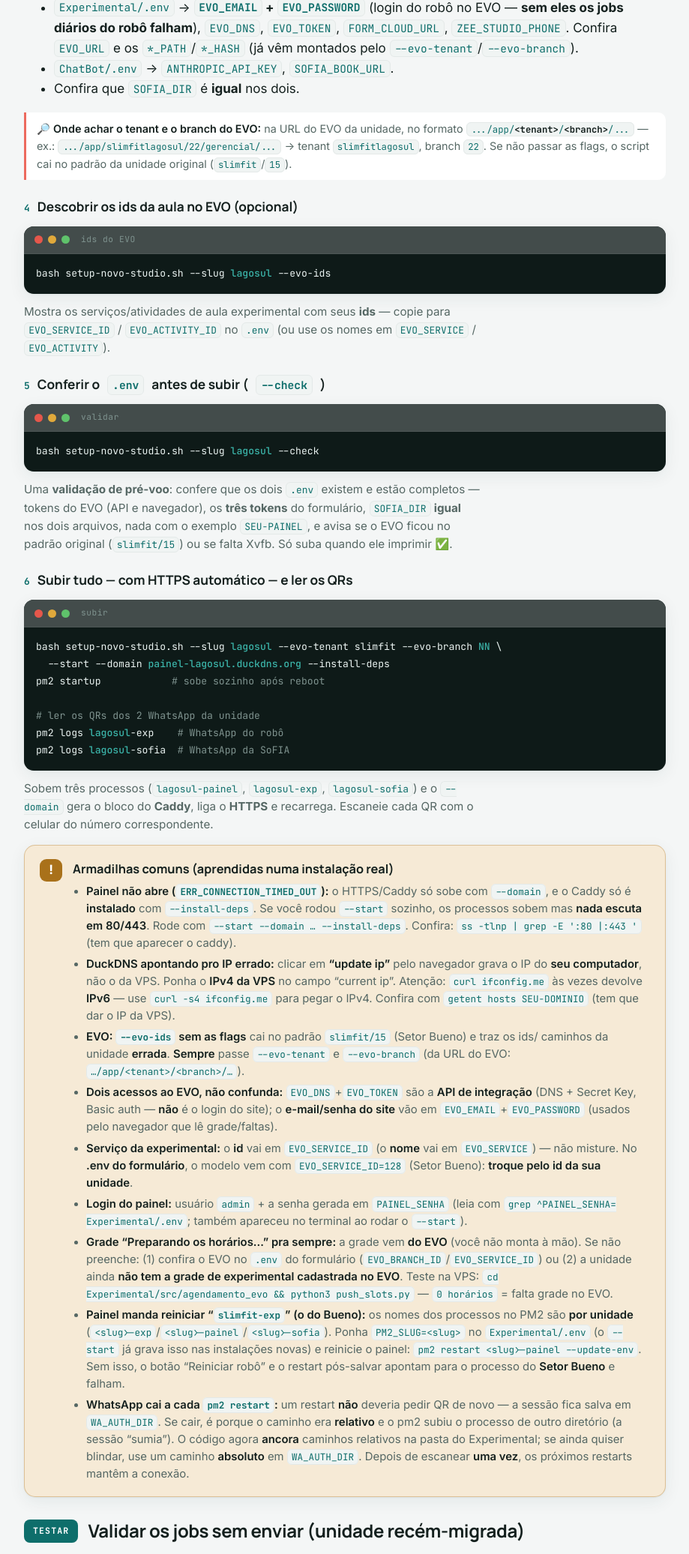
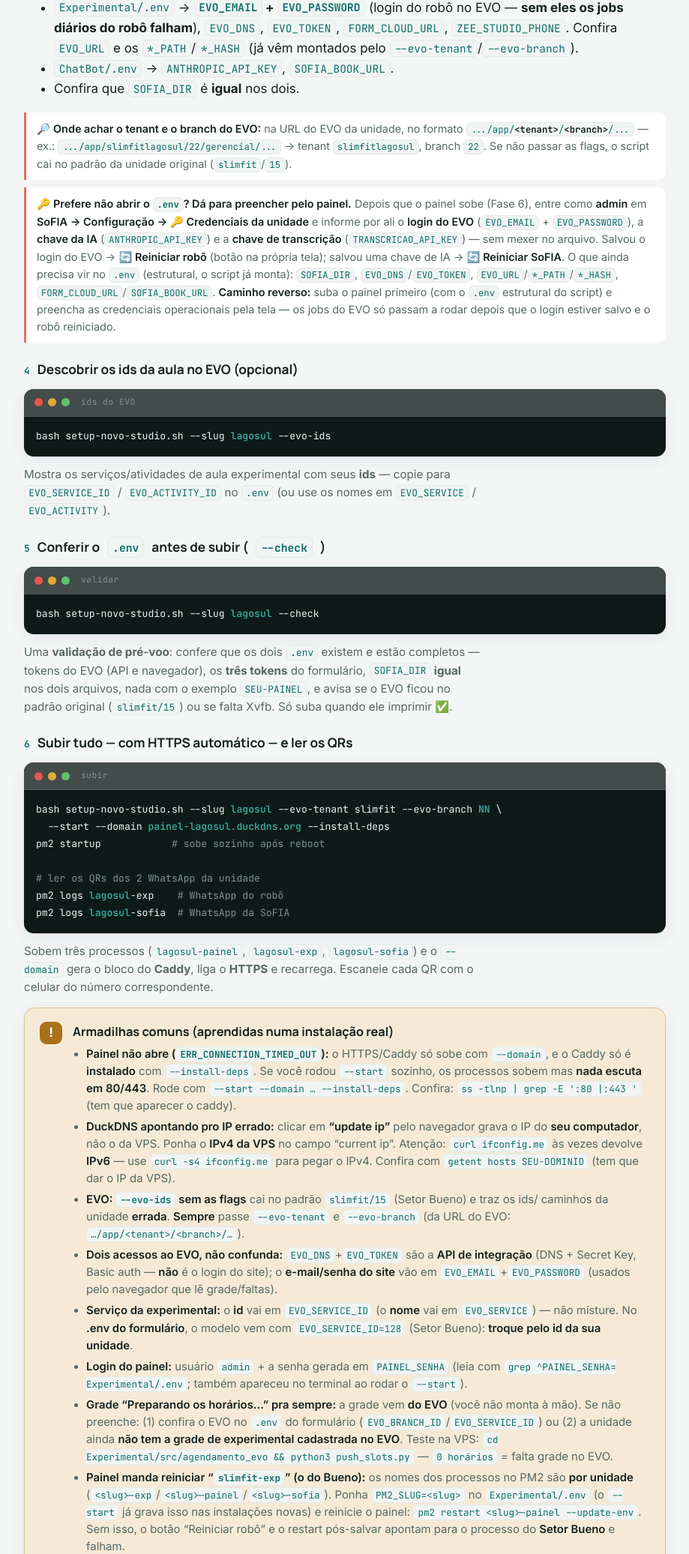
Before and after one commit to rrabadan86/sf-formularioexperimental, a Flask app: page /implantacao in a window 1280 px wide. Shown: the part 2302-4375 px from the top of the page at 75% size, without its empty margins (180-1099 px from the left). Run offline with Flask 3, Linux system fonts and the light colour scheme.

Commit message:
/implantacao: caminho reverso — preencher credenciais pela tela do painel
Fase 3 ganha a nota de que o login do EVO (EVO_EMAIL/EVO_PASSWORD) e as chaves
de IA/transcrição podem ser preenchidos em SoFIA → Configuração → Credenciais da
unidade, sem abrir o .env; + novidade no topo. Sincroniza com a cópia embutida.

Co-Authored-By: Claude Opus 4.8 <noreply@anthropic.com>
Claude-Session: https://claude.ai/code/session_015TTSt7TGwbyy5y2rhojFLo

```diff
--- a/formulario_web/templates/implantacao.html
+++ b/formulario_web/templates/implantacao.html
@@ -257,6 +257,7 @@ cd SF-Chat_Experimental-Mensagens/Experimental</pre>
         no formato <code>.../app/<b>&lt;tenant&gt;</b>/<b>&lt;branch&gt;</b>/...</code> — ex.:
         <code>.../app/slimfitlagosul/22/gerencial/...</code> → tenant <code>slimfitlagosul</code>, branch <code>22</code>.
         Se não passar as flags, o script cai no padrão da unidade original (<code>slimfit</code>/<code>15</code>).</div>
+      <div class="tip">🔑 <b>Prefere não abrir o <code>.env</code>? Dá para preencher pelo painel.</b> Depois que o painel sobe (Fase 6), entre como <b>admin</b> em <b>SoFIA → Configuração → 🔑 Credenciais da unidade</b> e informe por ali o <b>login do EVO</b> (<code>EVO_EMAIL</code> + <code>EVO_PASSWORD</code>), a <b>chave da IA</b> (<code>ANTHROPIC_API_KEY</code>) e a <b>chave de transcrição</b> (<code>TRANSCRICAO_API_KEY</code>) — sem mexer no arquivo. Salvou o login do EVO → <b>🔄 Reiniciar robô</b> (botão na própria tela); salvou uma chave de IA → <b>🔄 Reiniciar SoFIA</b>. O que ainda precisa vir no <code>.env</code> (estrutural, o script já monta): <code>SOFIA_DIR</code>, <code>EVO_DNS</code>/<code>EVO_TOKEN</code>, <code>EVO_URL</code>/<code>*_PATH</code>/<code>*_HASH</code>, <code>FORM_CLOUD_URL</code>/<code>SOFIA_BOOK_URL</code>. <b>Caminho reverso:</b> suba o painel primeiro (com o <code>.env</code> estrutural do script) e preencha as credenciais operacionais pela tela — os jobs do EVO só passam a rodar depois que o login estiver salvo e o robô reiniciado.</div>
     </div>
 
     <div class="stepblock">
@@ -1185,6 +1186,7 @@ pm2 logs sofia-listener        <span class="c"># espere aparecer "PRONTA"</span>
 
       <div class="tip">🆕 <b>Novidades recentes do painel</b> (já valem sem configurar nada — só <code>git pull</code> + reiniciar <code>painel</code>/<code>sofia-listener</code>):
         <ul style="margin:6px 0 0;padding-left:18px">
+          <li>🔑 <b>"Credenciais da unidade" no painel</b> (reiniciar <code>&lt;slug&gt;-painel</code>): nova tela em <b>SoFIA → Configuração → 🔑 Credenciais da unidade</b> (só admin) que reúne, num lugar só e <b>sem abrir o <code>.env</code></b>: o <b>login do robô no EVO</b> (<code>EVO_EMAIL</code> + <code>EVO_PASSWORD</code> → grava em <code>Experimental/.env</code>, senha em branco = mantém a atual), a <b>chave da IA</b> e a <b>chave de transcrição</b> (que <b>saíram</b> da aba Inteligência para cá). Tem os botões <b>🔄 Reiniciar robô</b> (aplica o login do EVO) e <b>🔄 Reiniciar SoFIA</b> (aplica as chaves de IA) na própria tela. Habilita o <b>caminho reverso</b> de instalação: sobe o painel e preenche as credenciais por ali, em vez de editar o arquivo no servidor (ver Fase 3).</li>
           <li>🎤 <b>Chave de transcrição editável no painel</b> (reiniciar <code>&lt;slug&gt;-sofia</code>): além da chave da IA, agora a <b>chave de transcrição de áudio</b> (<code>TRANSCRICAO_API_KEY</code>, OpenAI <code>sk-…</code> ou Groq <code>gsk_…</code>) também é editável em <b>SoFIA → Configuração → Jeito de responder → Inteligência</b> (campo mascarado, com 👁, só admin) — sem abrir o <code>.env</code>. <b>Deixe em branco e salve</b> para <b>desligar</b> a transcrição. Depois de salvar, clique em <b>🔄 Reiniciar SoFIA</b>. O passo a passo de <b>como obter a chave</b> (OpenAI/Whisper ou Groq) está na <b>Fase 9.2</b> deste guia.</li>
           <li>🔓 <b>"Conversa reaberta" no histórico</b> (reiniciar <code>painel</code>): quando uma conversa <b>encerrada à mão</b> (🔒) recebe uma <b>mensagem nova da aluna</b>, o cadeado já saía sozinho e a SoFIA voltava a responder — mas a linha do tempo ainda marcava aquele ponto como <b>"🔒 Encerrada por … · nova conversa"</b>, como se estivesse fechando ali (confuso, porque a mensagem nova é justamente o que <b>reabriu</b>). Agora essa divisória marca a <b>reabertura</b>: <b>"🔓 Conversa reaberta · a aluna voltou a escrever (encerrada antes por …)"</b>, em <b>verde</b>, deixando o histórico correto — mostra que a conversa tinha sido encerrada, por quem, e que a aluna a reabriu.</li>
           <li>⏱️ <b>Antecedência mínima da experimental editável no painel</b> (reiniciar <code>&lt;slug&gt;-painel</code>, <code>&lt;slug&gt;-exp</code> e <code>&lt;slug&gt;-sofia</code>): em <b>SoFIA → Configuração → Memória e operação</b> tem um campo novo — <b>"Antecedência mínima da experimental"</b> (padrão <b>4 horas</b>). Em dia útil, os horários dentro dessa janela <b>somem da grade</b> (formulário, Cadastro Express e SoFIA) e a SoFIA recusa se pedirem. A regra de <b>fim de semana</b> (só a partir de segunda à tarde) é fixa. Vale <b>por unidade</b> (grava em <code>data/sofia-antecedencia-horas.txt</code>); a SoFIA e o cálculo da grade leem esse arquivo — antes o valor era fixo em 4h no código.</li>
```
